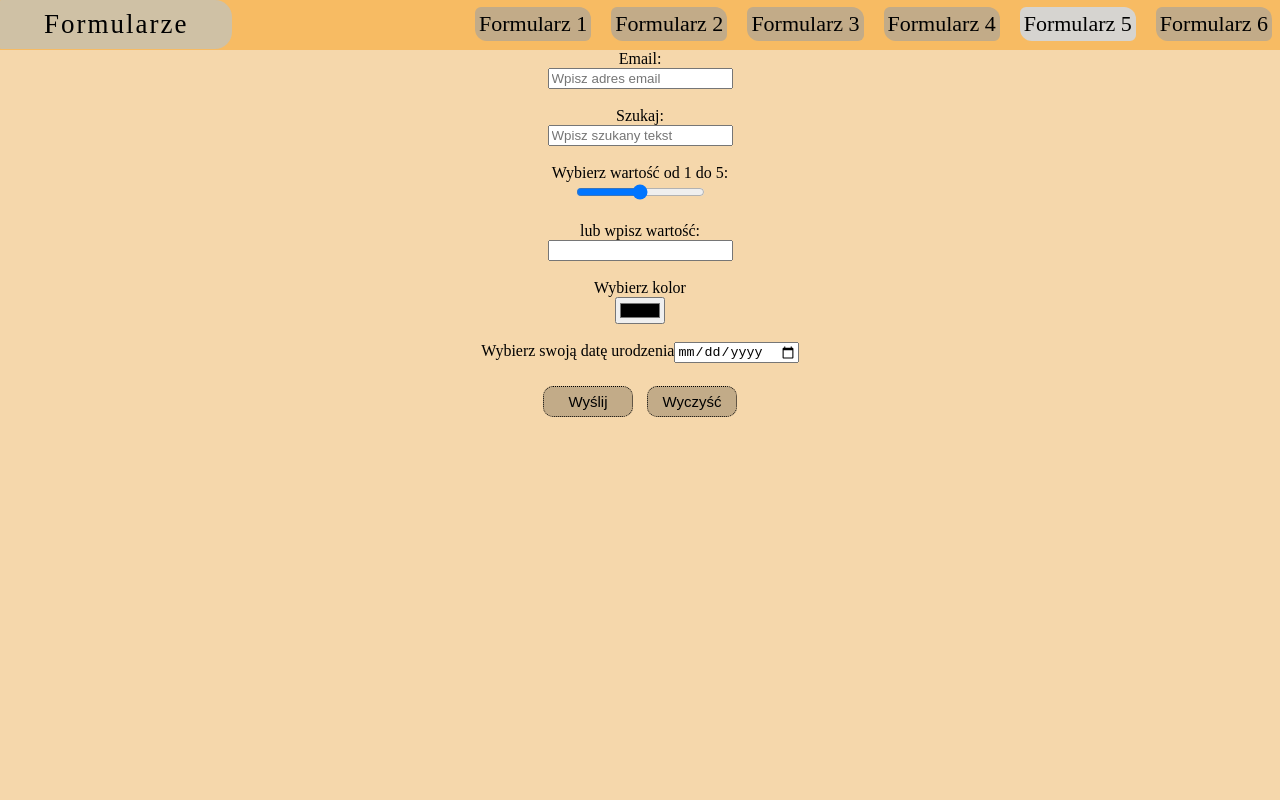
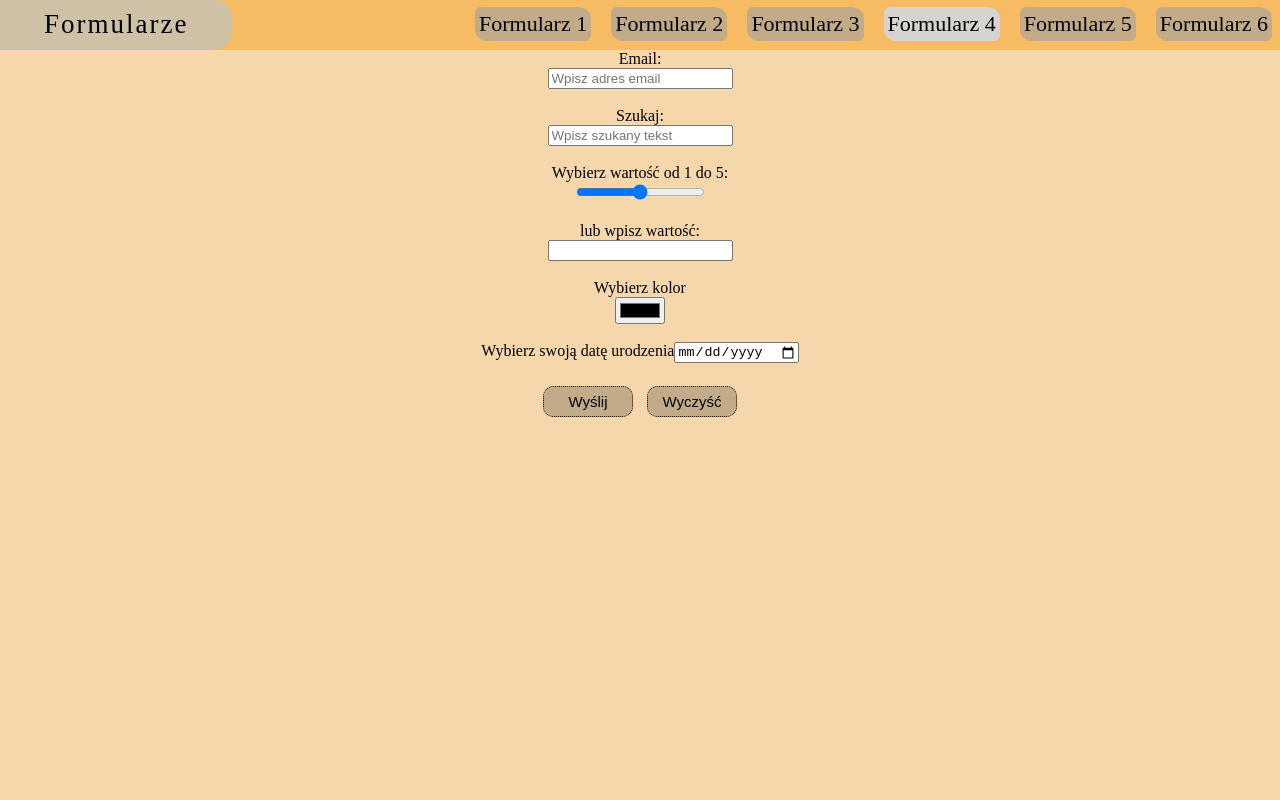
Before and after one commit to 123MichalP/Forms, a plain HTML site: page form4.html in a window 1280 px wide. Shown: the top 800 px of the page. Drawn offline with Linux system fonts and the light colour scheme.

Commit message:
Update form4.html

```diff
--- a/form4.html
+++ b/form4.html
@@ -14,8 +14,8 @@
 <nav>
 	<div class="nav" id="left">Formularze</div>
 	<div class="nav"><a href="form6.html">Formularz 6</a></div>
-	<div class="nav" id="now"><a href="form5.html">Formularz 5</a></div>
-	<div class="nav"><a href="form4.html">Formularz 4</a></div>
+	<div class="nav"><a href="form5.html">Formularz 5</a></div>
+	<div class="nav" id="now"><a href="form4.html">Formularz 4</a></div>
 	<div class="nav"><a href="form3.html">Formularz 3</a></div>
 	<div class="nav"><a href="form2.html">Formularz 2</a></div>
 	<div class="nav"><a href="form1.html">Formularz 1</a></div>
```
